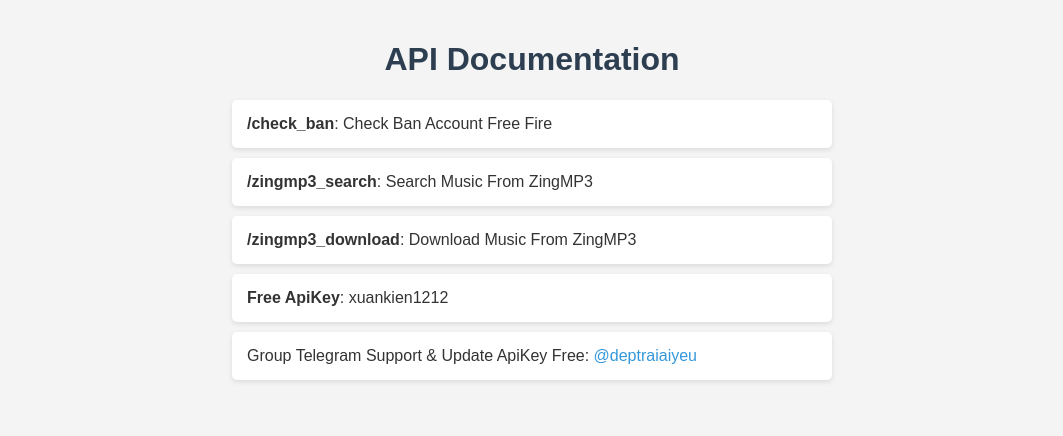
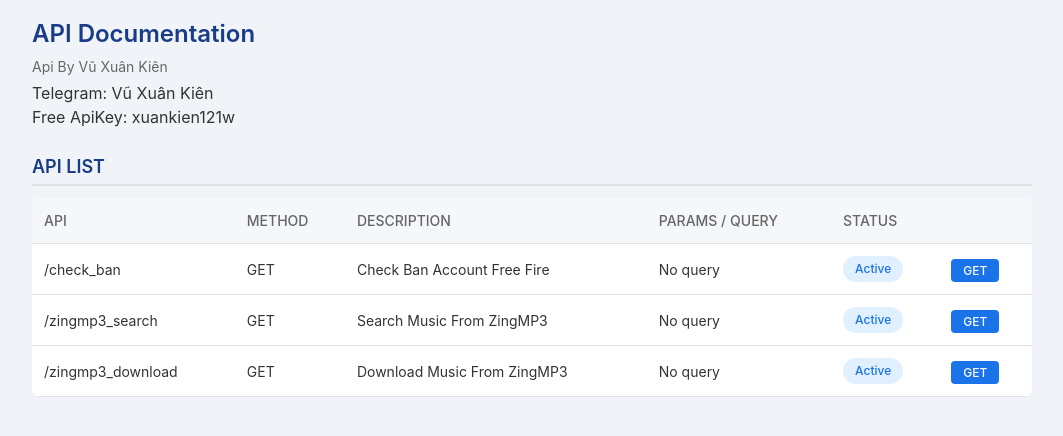
Before and after one commit to Xuankiendev/api-kiendev, a Flask app: page / in a window 1280 px wide. Shown: the top 436 px of the page, without its empty margins (108-1171 px from the left). Run offline with Flask 3, Linux system fonts and the light colour scheme.

Commit message:
Update index.html

```diff
--- a/templates/index.html
+++ b/templates/index.html
@@ -4,48 +4,145 @@
     <meta charset="UTF-8">
     <meta name="viewport" content="width=device-width, initial-scale=1.0">
     <title>API Documentation</title>
+    <link href="https://cdn.jsdelivr.net/npm/tailwindcss@2.2.19/dist/tailwind.min.css" rel="stylesheet">
     <style>
         body {
-            font-family: Arial, sans-serif;
-            background-color: #f4f4f4;
+            background-color: #f0f4f8;
+            font-family: 'Inter', sans-serif;
+            color: #333;
             margin: 0;
-            padding: 20px;
+            padding: 1rem;
+        }
+        .container {
+            max-width: 1000px;
+            margin: 0 auto;
+        }
+        h1 {
+            font-size: 1.5rem;
+            font-weight: 600;
+            color: #1a3c87;
+            margin-bottom: 0.25rem;
+        }
+        .added-by {
+            font-size: 0.875rem;
+            color: #666;
+            margin-bottom: 0.25rem;
+        }
+        .messenger {
+            font-size: 0.875rem;
+            color: #666;
+            margin-bottom: 1.5rem;
+        }
+        .messenger a {
+            color: #1a73e8;
+            text-decoration: none;
+        }
+        .messenger a:hover {
+            text-decoration: underline;
+        }
+        .category {
+            font-size: 1.125rem;
+            font-weight: 600;
+            color: #1a3c87;
+            margin: 1.5rem 0 0.75rem;
+            text-transform: uppercase;
+            border-bottom: 2px solid #e0e0e0;
+            padding-bottom: 0.25rem;
+        }
+        table {
+            width: 100%;
+            border-collapse: collapse;
+            background: #fff;
+            border-radius: 0.5rem;
+            overflow: hidden;
+            margin-bottom: 1rem;
+        }
+        th, td {
+            padding: 0.75rem;
+            text-align: left;
+            font-size: 0.875rem;
+            border-bottom: 1px solid #e0e0e0;
+        }
+        th {
+            background: #f5f7fa;
+            color: #666;
+            font-weight: 500;
+            text-transform: uppercase;
+        }
+        td {
             color: #333;
         }
-        h1 {
+        .status {
+            display: inline-block;
+            padding: 0.25rem 0.75rem;
+            background: #e0f0ff;
+            color: #1a73e8;
+            border-radius: 9999px;
+            font-size: 0.75rem;
+            font-weight: 500;
             text-align: center;
-            color: #2c3e50;
         }
-        ul {
-            list-style-type: none;
-            padding: 0;
-            max-width: 600px;
-            margin: 0 auto;
+        .get-btn {
+            background: #1a73e8;
+            color: #fff;
+            padding: 0.25rem 0.75rem;
+            border-radius: 0.25rem;
+            font-size: 0.75rem;
+            font-weight: 500;
+            text-decoration: none;
+            transition: background 0.2s ease;
         }
-        li {
-            background: #fff;
-            margin: 10px 0;
-            padding: 15px;
-            border-radius: 5px;
-            box-shadow: 0 2px 5px rgba(0, 0, 0, 0.1);
-        }
-        a {
-            color: #3498db;
-            text-decoration: none;
-        }
-        a:hover {
-            text-decoration: underline;
+        .get-btn:hover {
+            background: #1557b0;
         }
     </style>
 </head>
 <body>
-    <h1>API Documentation</h1>
-    <ul>
-        <li><strong>/check_ban</strong>: Check Ban Account Free Fire</li>
-        <li><strong>/zingmp3_search</strong>: Search Music From ZingMP3</li>
-        <li><strong>/zingmp3_download</strong>: Download Music From ZingMP3</li>
-        <li><strong>Free ApiKey</strong>: xuankien1212</li>
-        <li>Group Telegram Support & Update ApiKey Free: <a href="https://t.me/deptraiaiyeu">@deptraiaiyeu</a></li>
-    </ul>
+    <div class="container">
+        <h1>API Documentation</h1>
+        <div class="added-by">Api By Vũ Xuân Kiên</div>
+        <div class="telegram">Telegram: <a href="https://t.me/deptraiaiyeu" target="_blank">Vũ Xuân Kiên</a></div>
+        <div class="api-key">Free ApiKey: xuankien121w</div>
+
+        <div class="category">API List</div>
+        <table>
+            <thead>
+                <tr>
+                    <th>API</th>
+                    <th>Method</th>
+                    <th>Description</th>
+                    <th>Params / Query</th>
+                    <th>Status</th>
+                    <th></th>
+                </tr>
+            </thead>
+            <tbody>
+                <tr>
+                    <td>/check_ban</td>
+                    <td>GET</td>
+                    <td>Check Ban Account Free Fire</td>
+                    <td>No query</td>
+                    <td><span class="status">Active</span></td>
+                    <td><a href="https://api-kiendev.vercel.appcheck_ban" target="_blank" class="get-btn">GET</a></td>
+                </tr>
+                <tr>
+                    <td>/zingmp3_search</td>
+                    <td>GET</td>
+                    <td>Search Music From ZingMP3</td>
+                    <td>No query</td>
+                    <td><span class="status">Active</span></td>
+                    <td><a href="https://api-kiendev.vercel.app/zingmp3_search" target="_blank" class="get-btn">GET</a></td>
+                </tr>
+                <tr>
+                    <td>/zingmp3_download</td>
+                    <td>GET</td>
+                    <td>Download Music From ZingMP3</td>
+                    <td>No query</td>
+                    <td><span class="status">Active</span></td>
+                    <td><a href="https://api-kiendev.vercel.app/zingmp3_download" target="_blank" class="get-btn">GET</a></td>
+                </tr>
+            </tbody>
+        </table>
+    </div>
 </body>
 </html>
```
